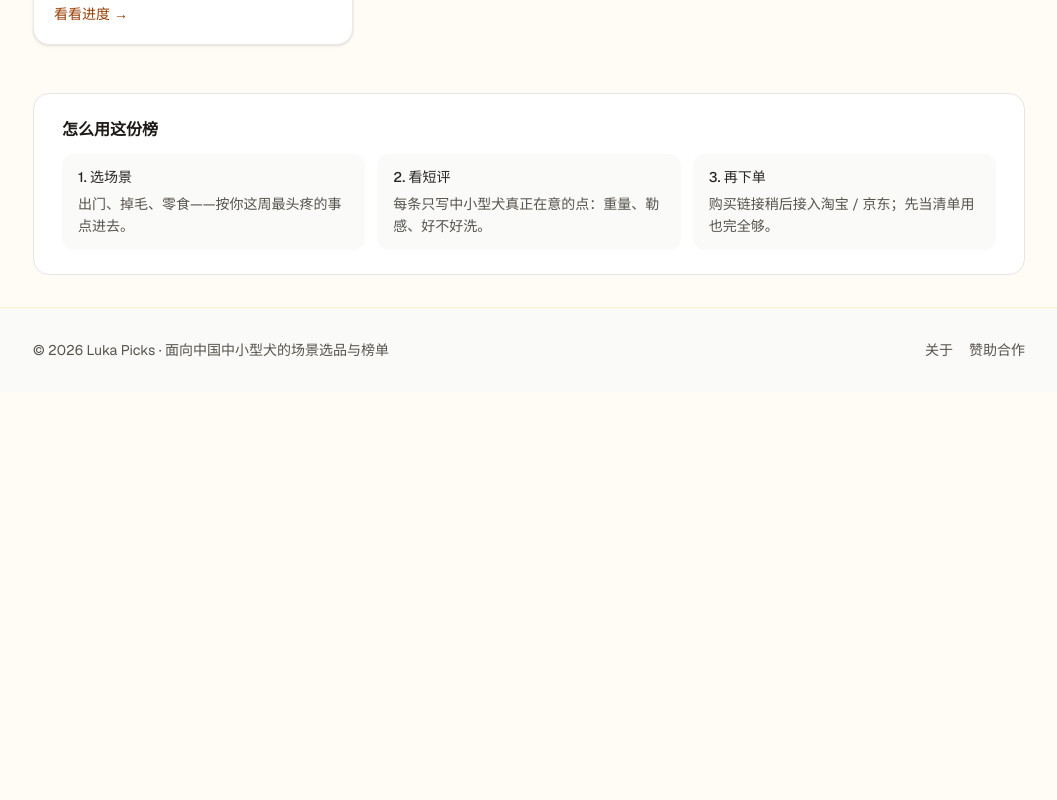
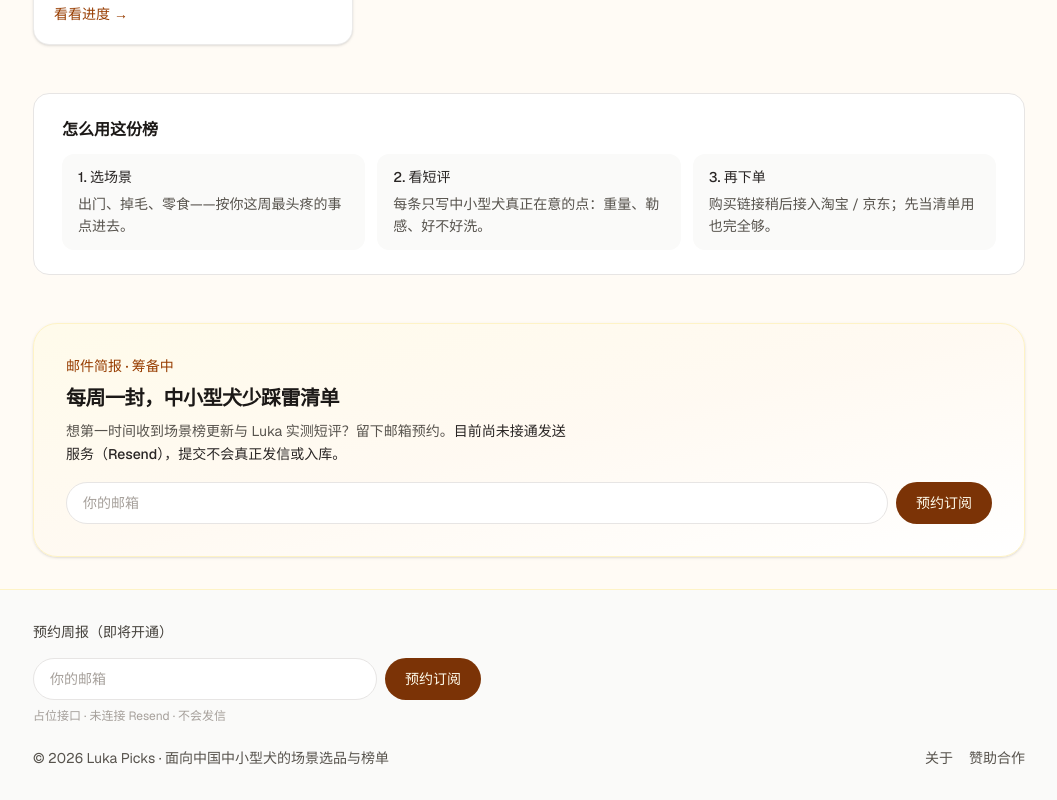
Before and after one commit to TTJJ0418/luka-picks, a Next.js app: page / in a window 1280 px wide. Shown: the part 980-1780 px from the top of the page, without its empty margins (111-1168 px from the left). Before the commit the page ends 1372 px from the top, so only its background shows below. Built offline with nearby package versions, Linux system fonts and the light colour scheme.

Commit message:
feat(day5): newsletter signup stub + Xiaohongshu week1 draft
Add client NewsletterSignup on home/footer posting to
/api/newsletter (no Resend, no persist). Document in README.
Add content/xiaohongshu-week1.md draft for Steven to post manually.

```diff
--- /dev/null
+++ b/content/xiaohongshu-week1.md
@@ -0,0 +1,47 @@
+# 小红书笔记草稿 · Week 1（请 Steven 自行复制发布）
+
+> 状态：**草稿 only** — 未代发、未排期。请人工检查后自行发到小红书。
+> 配图建议：Luka 正面照 1 张 + 入门五件套平铺 / 出门胸背带细节 2–3 张。
+
+---
+
+## 标题
+
+中小型犬刚养齐这 5 样就够了｜Luka 的入门清单
+
+## 正文
+
+养了中小型犬才发现：东西可以买很多，但真天天用的就那几样。
+
+我们家 Luka 这段时间复盘下来，入门先备这 5 样就够出门 + 在家不慌：
+
+1️⃣ **牵引 / 胸背**
+Puppytie 这种背心式自动收紧，比项圈友好。量最粗胸围选码，夏天网眼款透气。
+
+2️⃣ **梳毛**
+富美内特（FURminator）小型犬款。换季梳完地上一撮毛，总比沙发全是毛强。顺着梳，别硬刮。
+
+3️⃣ **零食**
+宝路绿茶洁齿棒当训练奖励，半根就够。别当正餐喂。
+
+4️⃣ **洗护**
+逸诺 SOS 沐浴露全犬通用，稀释着洗，别冲脸。
+
+5️⃣ **尿垫**
+好命家 HONEYCARE M 码，定点训练期一天换好几片，吸得住才敢铺客厅。
+
+我把这份「入门五件套」整理进了 Luka Picks（卢卡精选）周榜，按中小型犬场景写短评——不锁品种，先帮你少踩雷。
+
+链接以后会放主页 / 置顶，想看完整榜的评论区扣「清单」我也回。
+
+（价格会浮动，以当天店铺为准～）
+
+## 建议话题标签
+
+#中小型犬 #养狗日记 #宠物好物分享 #狗狗牵引绳 #掉毛救星 #狗狗零食 #宠物尿垫 #LukaPicks #卢卡精选 #养宠避雷
+
+## 发布备注（给 Steven）
+
+- 语气已按小红书短段写；可按 Luka 真实体型微调码数描述。
+- 勿声称「已测全网」；品牌为常见在售款，非广告硬广话术。
+- 联盟链接未接通前，笔记里先不放淘宝/京东追踪链，避免空链。
--- /dev/null
+++ b/src/app/api/newsletter/route.ts
@@ -0,0 +1,43 @@
+import { NextResponse } from "next/server";
+
+/**
+ * Newsletter signup stub.
+ * Does NOT call Resend, does NOT persist emails, does NOT send mail.
+ * Wire Resend (or another provider) here later when Steven connects credentials.
+ */
+export async function POST(request: Request) {
+  let email = "";
+  try {
+    const body = (await request.json()) as { email?: string };
+    email = typeof body.email === "string" ? body.email.trim() : "";
+  } catch {
+    return NextResponse.json(
+      {
+        ok: false,
+        placeholder: true,
+        message: "请求格式不对。",
+      },
+      { status: 400 },
+    );
+  }
+
+  if (!email || !/^[^\s@]+@[^\s@]+\.[^\s@]+$/.test(email)) {
+    return NextResponse.json(
+      {
+        ok: false,
+        placeholder: true,
+        message: "请填写有效邮箱。",
+      },
+      { status: 400 },
+    );
+  }
+
+  // Intentionally no Resend / no DB write.
+  return NextResponse.json({
+    ok: true,
+    placeholder: true,
+    provider: "none",
+    message:
+      "订阅功能即将开通：邮箱未保存、未发信。接入 Resend 后才会真正收集名单。",
+  });
+}
--- a/src/app/page.tsx
+++ b/src/app/page.tsx
@@ -1,4 +1,5 @@
 import Link from "next/link";
+import { NewsletterSignup } from "@/components/NewsletterSignup";
 import { RankingCard } from "@/components/RankingCard";
 import { getLiveRankings } from "@/data/rankings";
 
@@ -83,6 +84,8 @@ export default function HomePage() {
           </li>
         </ol>
       </section>
+
+      <NewsletterSignup variant="home" />
     </div>
   );
 }
--- a/src/components/Footer.tsx
+++ b/src/components/Footer.tsx
@@ -1,12 +1,13 @@
 import Link from "next/link";
+import { NewsletterSignup } from "@/components/NewsletterSignup";
 
 export function Footer() {
   return (
     <footer className="mt-auto border-t border-amber-100 bg-stone-50">
-      <div className="mx-auto flex max-w-5xl flex-col gap-3 px-4 py-8 text-sm text-stone-600 sm:flex-row sm:items-center sm:justify-between">
-        <p>
-          © 2026 Luka Picks · 面向中国中小型犬的场景选品与榜单
-        </p>
+      <div className="mx-auto flex max-w-5xl flex-col gap-6 px-4 py-8">
+        <NewsletterSignup variant="footer" />
+        <div className="flex flex-col gap-3 text-sm text-stone-600 sm:flex-row sm:items-center sm:justify-between">
+          <p>© 2026 Luka Picks · 面向中国中小型犬的场景选品与榜单</p>
           <div className="flex gap-4">
             <Link href="/about" className="hover:text-amber-800">
               关于
@@ -16,6 +17,7 @@ export function Footer() {
             </Link>
           </div>
         </div>
+      </div>
     </footer>
   );
 }
--- /dev/null
+++ b/src/components/NewsletterSignup.tsx
@@ -0,0 +1,112 @@
+"use client";
+
+import { FormEvent, useState } from "react";
+
+type Variant = "home" | "footer";
+
+export function NewsletterSignup({ variant = "home" }: { variant?: Variant }) {
+  const [email, setEmail] = useState("");
+  const [status, setStatus] = useState<"idle" | "loading" | "ok" | "error">(
+    "idle",
+  );
+  const [message, setMessage] = useState("");
+
+  async function onSubmit(e: FormEvent) {
+    e.preventDefault();
+    if (!email.trim()) return;
+    setStatus("loading");
+    setMessage("");
+    try {
+      const res = await fetch("/api/newsletter", {
+        method: "POST",
+        headers: { "Content-Type": "application/json" },
+        body: JSON.stringify({ email: email.trim() }),
+      });
+      const data = (await res.json()) as { message?: string; ok?: boolean };
+      setStatus(res.ok ? "ok" : "error");
+      setMessage(
+        data.message ??
+          (res.ok
+            ? "订阅功能即将开通，邮箱暂未保存。"
+            : "暂时无法提交，请稍后再试。"),
+      );
+      if (res.ok) setEmail("");
+    } catch {
+      setStatus("error");
+      setMessage("网络异常，请稍后再试。");
+    }
+  }
+
+  const compact = variant === "footer";
+
+  return (
+    <div
+      className={
+        compact
+          ? "w-full max-w-md"
+          : "rounded-3xl border border-amber-100 bg-gradient-to-br from-amber-50 via-orange-50/40 to-white px-6 py-8 shadow-sm sm:px-8"
+      }
+    >
+      {!compact ? (
+        <>
+          <p className="text-sm font-medium text-amber-800">邮件简报 · 筹备中</p>
+          <h2 className="mt-2 text-xl font-semibold tracking-tight text-stone-900">
+            每周一封，中小型犬少踩雷清单
+          </h2>
+          <p className="mt-2 max-w-lg text-sm leading-relaxed text-stone-600">
+            想第一时间收到场景榜更新与 Luka 实测短评？留下邮箱预约。
+            <span className="font-medium text-stone-800">
+              目前尚未接通发送服务（Resend），提交不会真正发信或入库。
+            </span>
+          </p>
+        </>
+      ) : (
+        <p className="mb-2 text-sm font-medium text-stone-700">
+          预约周报（即将开通）
+        </p>
+      )}
+
+      <form
+        onSubmit={onSubmit}
+        className={`mt-4 flex flex-col gap-2 sm:flex-row sm:items-stretch ${compact ? "mt-0" : ""}`}
+      >
+        <label className="sr-only" htmlFor={`newsletter-email-${variant}`}>
+          邮箱
+        </label>
+        <input
+          id={`newsletter-email-${variant}`}
+          type="email"
+          name="email"
+          required
+          autoComplete="email"
+          placeholder="你的邮箱"
+          value={email}
+          onChange={(e) => setEmail(e.target.value)}
+          className="min-w-0 flex-1 rounded-full border border-stone-200 bg-white px-4 py-2.5 text-sm text-stone-800 outline-none ring-amber-200 placeholder:text-stone-400 focus:ring-2"
+        />
+        <button
+          type="submit"
+          disabled={status === "loading"}
+          className="rounded-full bg-amber-900 px-5 py-2.5 text-sm font-medium text-amber-50 hover:bg-amber-800 disabled:opacity-60"
+        >
+          {status === "loading" ? "提交中…" : "预约订阅"}
+        </button>
+      </form>
+
+      {message ? (
+        <p
+          className={`mt-3 text-sm ${
+            status === "ok" ? "text-emerald-800" : "text-red-700"
+          }`}
+          role="status"
+        >
+          {message}
+        </p>
+      ) : compact ? (
+        <p className="mt-2 text-xs text-stone-400">
+          占位接口 · 未连接 Resend · 不会发信
+        </p>
+      ) : null}
+    </div>
+  );
+}
```
Also changed, not shown: 1 other file (tests, documents, lock files or other folders). Lines whose indentation alone changed are shown as unchanged.
